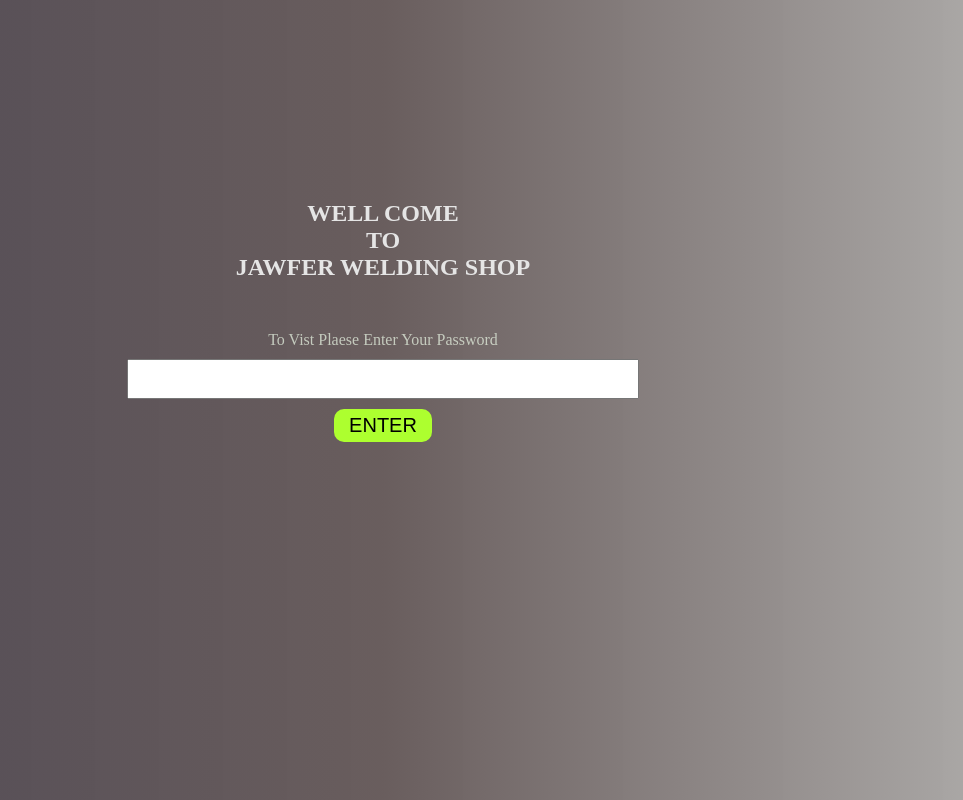
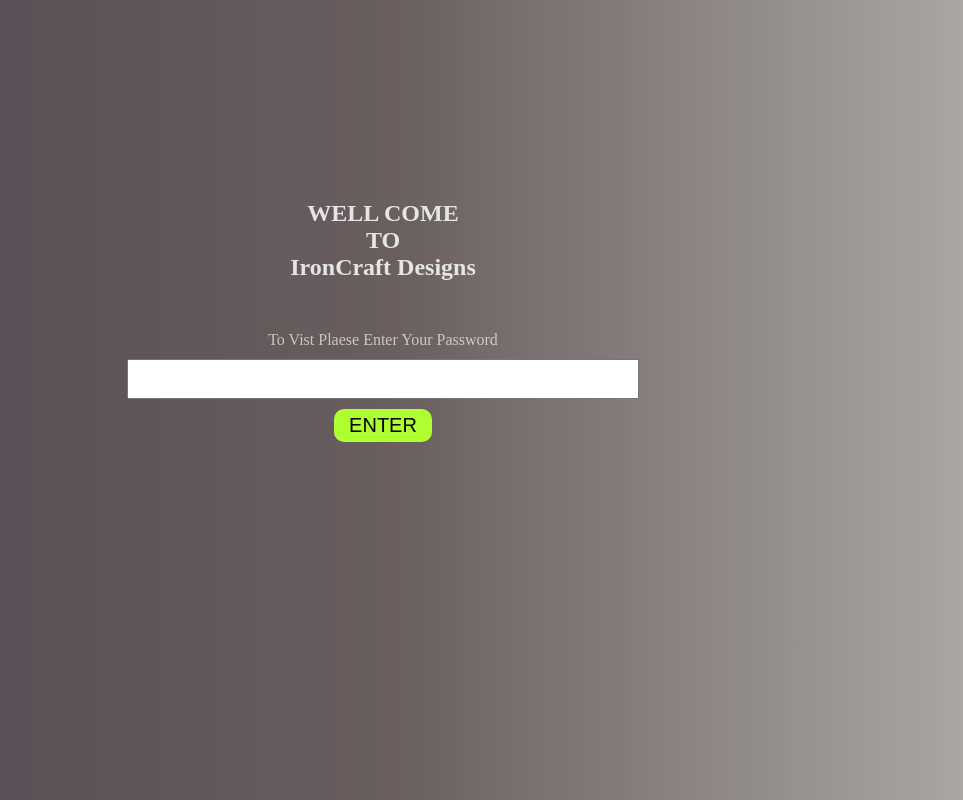
Before and after one commit to Far-Coodinator/Jawfer-Welding-Shop, a plain HTML site: page index.html in a window 1280 px wide. Shown: the whole page, without its empty margins (257-1220 px from the left). Drawn offline with Linux system fonts and the light colour scheme.

Commit message:
Update index.html
name changed

```diff
--- a/index.html
+++ b/index.html
@@ -8,7 +8,7 @@
 </head>
 <body>
     <div class="security" id="security">
-        <h2 class="heading">WELL COME <span class="t">TO</span> <sapn class="na">JAWFER WELDING SHOP</sapn></h2>
+        <h2 class="heading">WELL COME <span class="t">TO</span> <sapn class="na">IronCraft Designs</sapn></h2>
         <p class="pera">
             To Vist Plaese Enter Your Password
         </p>
```
